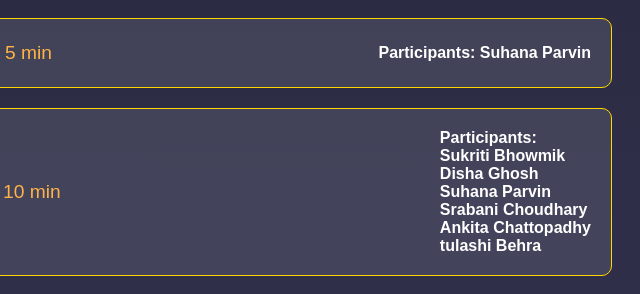
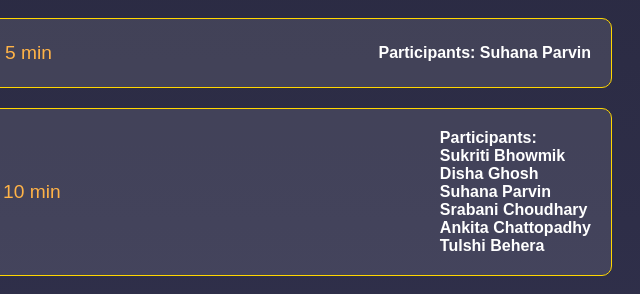
Before and after one commit to website-os/eventlist.com, a plain HTML site: page index.html in a window 1280 px wide. Shown: the part 1082-1376 px from the top of the page, 608-1248 px from the left. Drawn offline with Linux system fonts and the light colour scheme.

Commit message:
Update index.html

```diff
--- a/index.html
+++ b/index.html
@@ -261,7 +261,7 @@
                 <h3>Group Dance</h3>
                 <p class="event-time">10 min</p>
                 <div class="participants">
-                    <h4>Participants: <br> Sukriti Bhowmik <br> Disha Ghosh <br> Suhana Parvin <br> Srabani Choudhary <br> Ankita Chattopadhy <br>  tulashi Behra</h4>
+                    <h4>Participants: <br> Sukriti Bhowmik <br> Disha Ghosh <br> Suhana Parvin <br> Srabani Choudhary <br> Ankita Chattopadhy <br>  Tulshi Behera</h4>
                 </div>
             </div>
             <div class="event">
```
